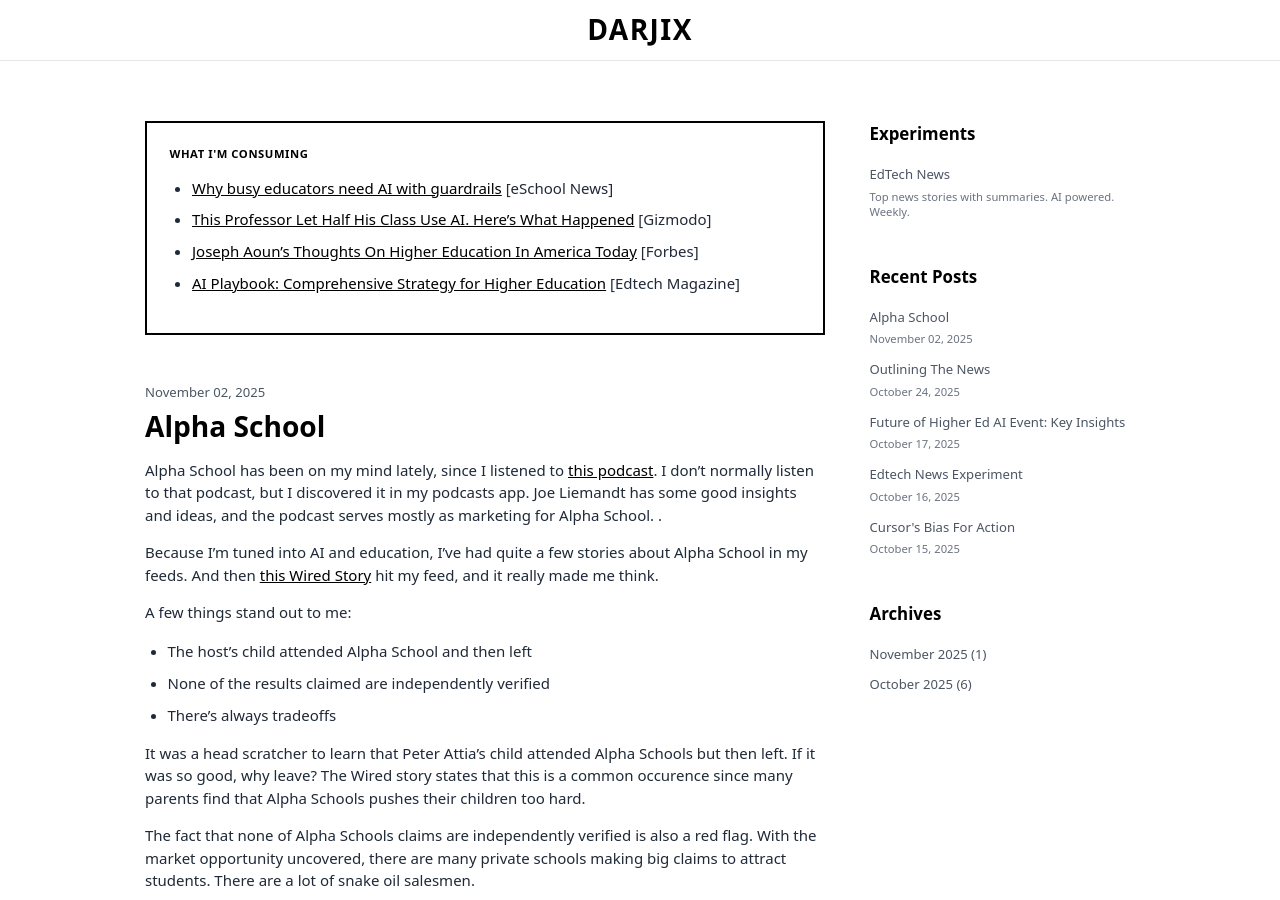
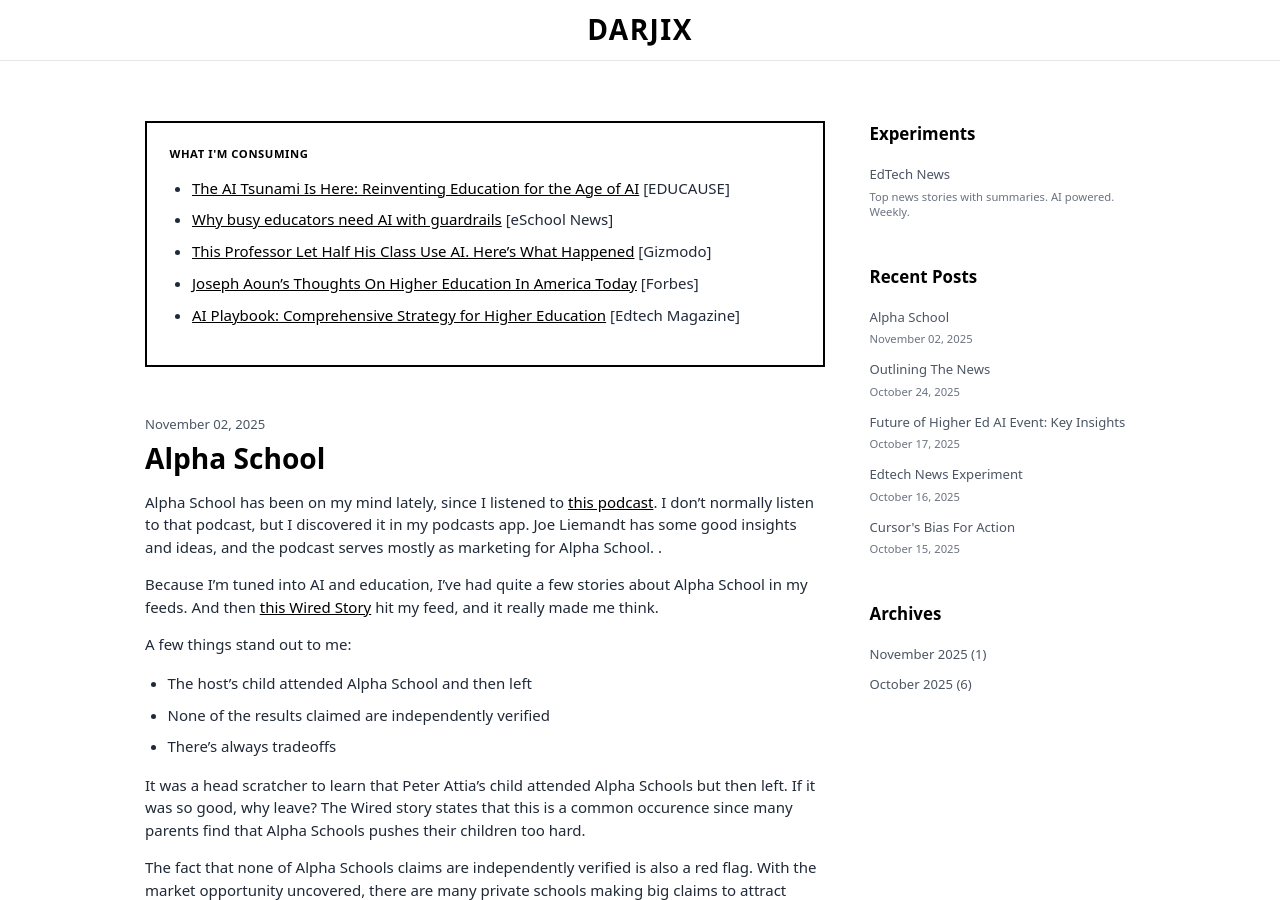
Before and after one commit to saldarji/darjix, a Jekyll site: the page built from index.html, in a window 1280 px wide and 900 px high. Built offline with Jekyll 4.4.1, drawn with Linux system fonts in a browser that asks for light colours; the list of posts is cut into pages by our own code.

Commit message:
Add link to featured content

```diff
--- a/_includes/featured-content.md
+++ b/_includes/featured-content.md
@@ -1,3 +1,4 @@
+- [The AI Tsunami Is Here: Reinventing Education for the Age of AI](https://er.educause.edu/articles/2025/9/the-ai-tsunami-is-here-reinventing-education-for-the-age-of-ai) [EDUCAUSE]
 - [Why busy educators need AI with guardrails](https://www.eschoolnews.com/digital-learning/2025/10/28/why-busy-educators-need-ai-with-guardrails/) [eSchool News]
 - [This Professor Let Half His Class Use AI. Here's What Happened](https://gizmodo.com/this-professor-let-half-his-class-use-ai-heres-what-happened-2000678960) [Gizmodo]
 - [Joseph Aoun's Thoughts On Higher Education In America Today](https://www.forbes.com/sites/johnwerner/2025/10/22/joseph-aouns-thoughts-on-higher-education-in-america-today/) [Forbes]
```
